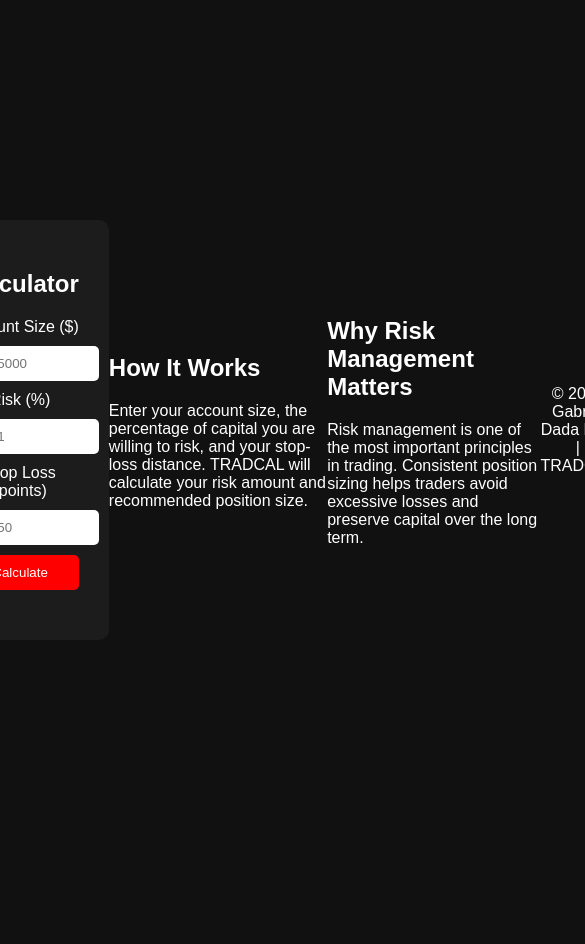
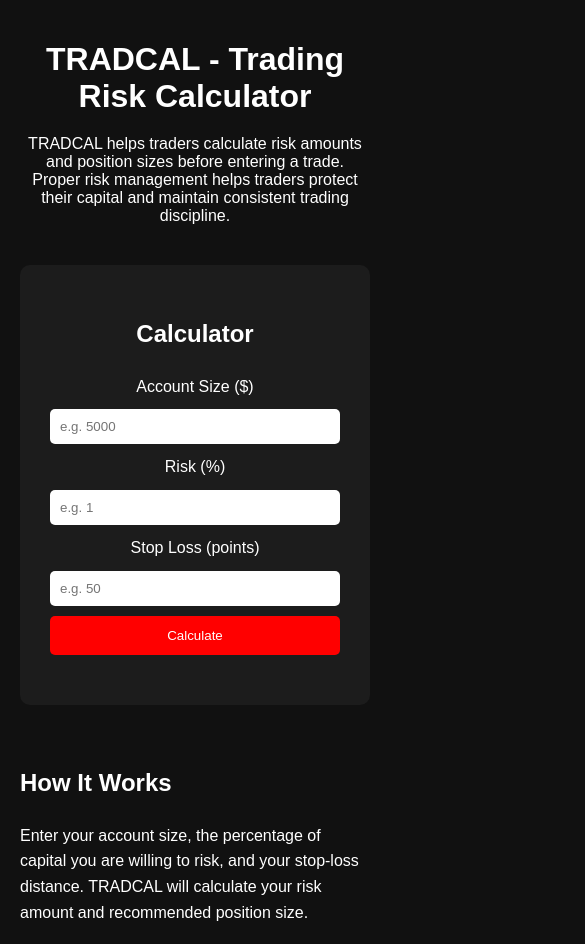
Before and after one commit to gabriellota4-beep/trading-risk-calculator, a website: page index.html in a window 390 px wide. Shown: the top 944 px of the page, 585 px wide, since content can reach past the window. Before the commit the page ends 860 px from the top, so only its background shows below. Drawn offline with Linux system fonts and the light colour scheme.

Commit message:
Improve homepage layout and responsiveness

```diff
--- a/assets/css/style.css
+++ b/assets/css/style.css
@@ -2,22 +2,42 @@
     font-family: Arial, sans-serif;
     background: #111;
     color: white;
-    display: flex;
-    justify-content: center;
-    align-items: center;
-    height: 100vh;
+    margin: 0;
+    padding: 20px;
+}
+
+header {
+    text-align: center;
+    max-width: 800px;
+    margin: 0 auto 40px;
+}
+
+main {
+    display: grid;
+    grid-template-columns: 1fr 320px 1fr;
+    gap: 40px;
+    align-items: start;
+    max-width: 1400px;
+    margin: 0 auto;
 }
 
 .container {
     background: #1c1c1c;
     padding: 30px;
     border-radius: 10px;
-    width: 300px;
     text-align: center;
 }
 
 h1 {
     margin-bottom: 20px;
+}
+
+h2 {
+    margin-bottom: 20px;
+}
+
+section {
+    line-height: 1.6;
 }
 
 input {
@@ -26,11 +46,12 @@
     margin: 10px 0;
     border: none;
     border-radius: 5px;
+    box-sizing: border-box;
 }
 
 button {
     width: 100%;
-    padding: 10px;
+    padding: 12px;
     background: red;
     color: white;
     border: none;
@@ -45,18 +66,22 @@
 #result {
     margin-top: 20px;
     font-size: 18px;
+    font-weight: bold;
 }
 
-header,
 footer {
     text-align: center;
-    color: white;
-    margin: 20px 0;
+    margin-top: 50px;
+    padding-top: 20px;
 }
 
-main {
-    display: flex;
-    justify-content: center;
-    align-items: center;
-    min-height: 100vh;
+/* Mobile responsiveness */
+@media (max-width: 900px) {
+    main {
+        grid-template-columns: 1fr;
+    }
+
+    .container {
+        width: auto;
+    }
 }
```
